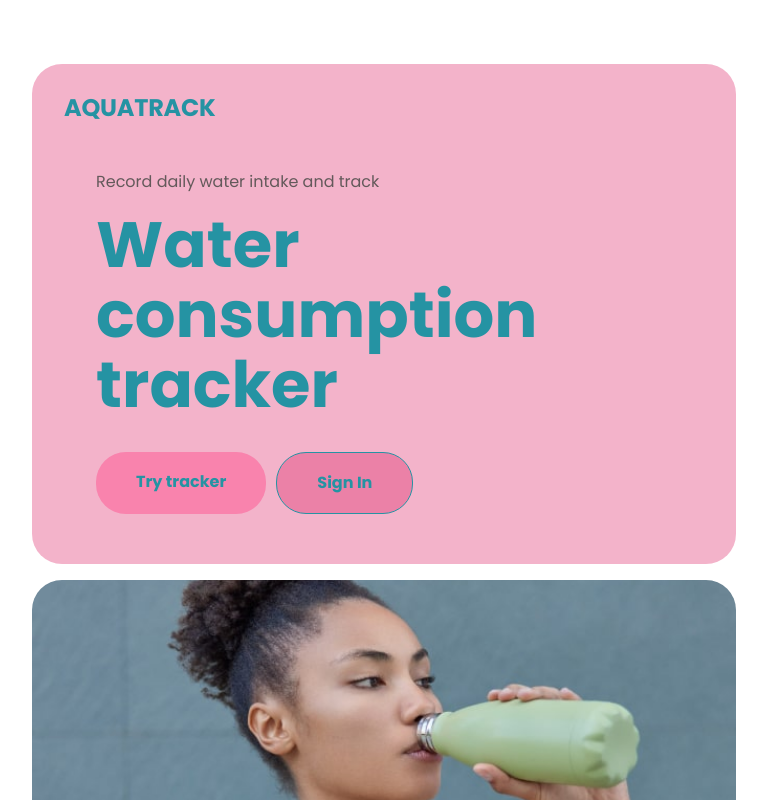
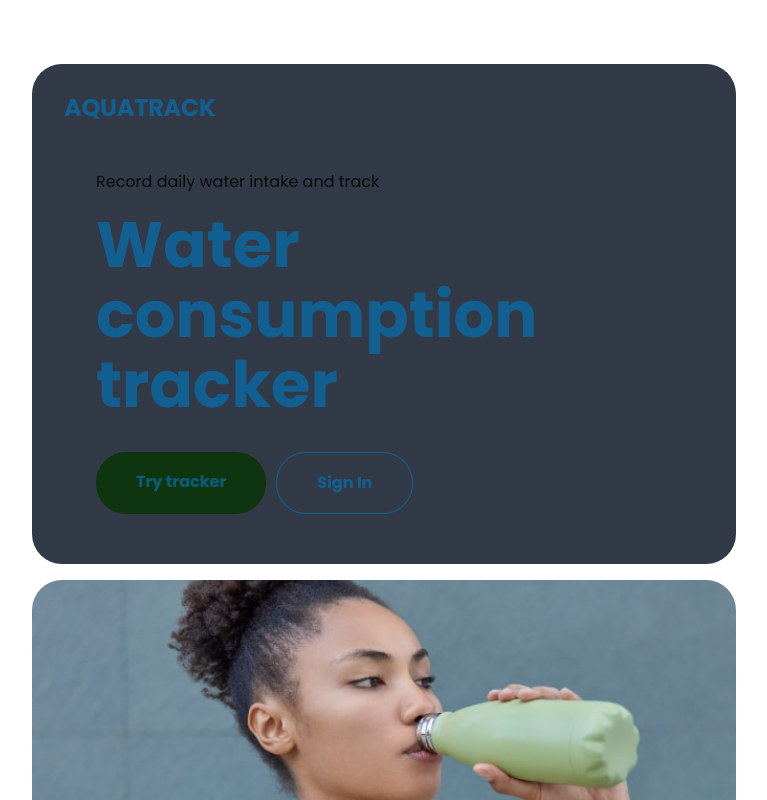
Before and after one commit to dmeshkovGit/AquaTrack, a React (Vite) app: page / in a window 1280 px wide. Shown: the top 800 px of the page, without its empty margins (256-1023 px from the left). Built offline with nearby package versions, Linux system fonts and the light colour scheme.

Commit message:
add dark theme

```diff
--- a/src/components/SharedLayout/SharedLayout.jsx
+++ b/src/components/SharedLayout/SharedLayout.jsx
@@ -4,7 +4,7 @@ import { Toaster } from 'react-hot-toast';
 
 export default function SharedLayout({ children }) {
   return (
-    <div className={clsx(css.container, 'pinkTheme')}>
+    <div className={clsx(css.container, 'darkTheme')}>
       {children}
       <Toaster />
     </div>
--- a/src/shared/styles/variables.css
+++ b/src/shared/styles/variables.css
@@ -15,16 +15,16 @@
 }
 
 .darkTheme {
-  --main: rgba(11 26 35 / 63%);
+  --main: rgba(0 118 189 / 63%);
   --main-text: #0a0a0b;
   --main-border: #000000;
   --main-placeholder: #000000;
   --logout-btn: #323f4766;
   --shadow: #0000001a;
-  --accent: #323a47;
-  --accent-hover: #00000042;
+  --accent: #0e350f;
+  --accent-hover: #19511a;
   --background: #323a47;
-  --main-white: #e0e0e0;
+  --main-white: #fff;
   --validation-error: #ef5050;
 }
 
```
